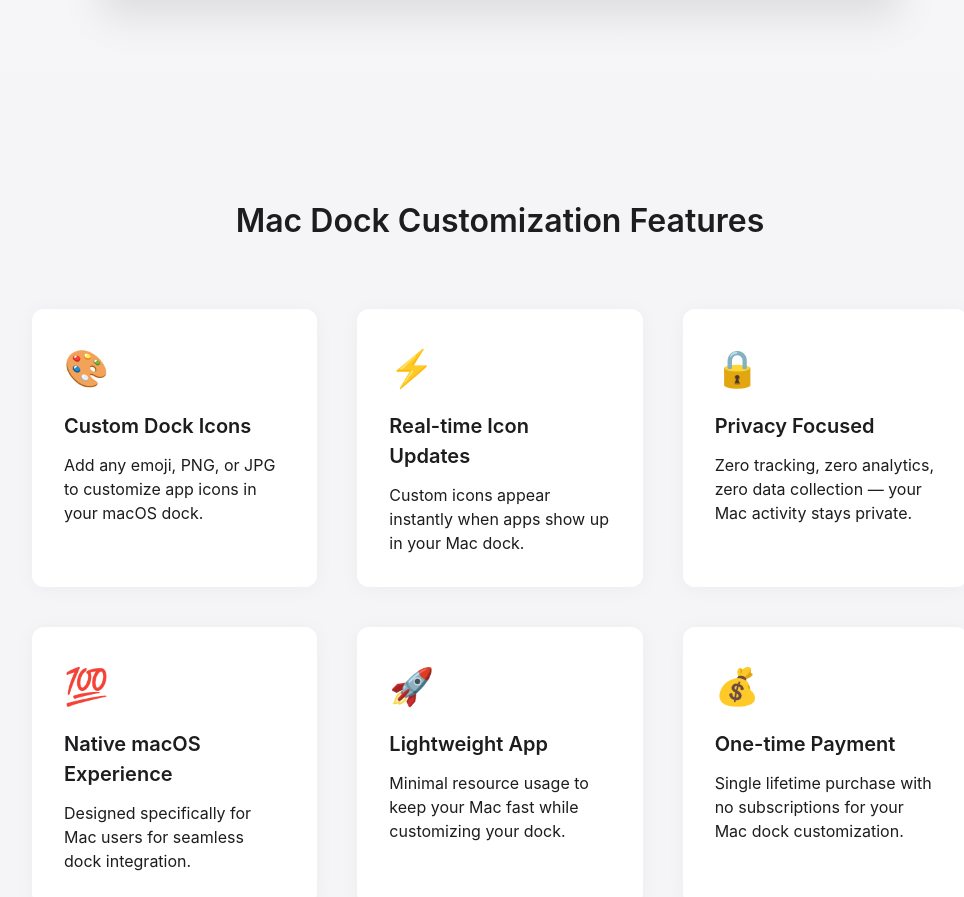
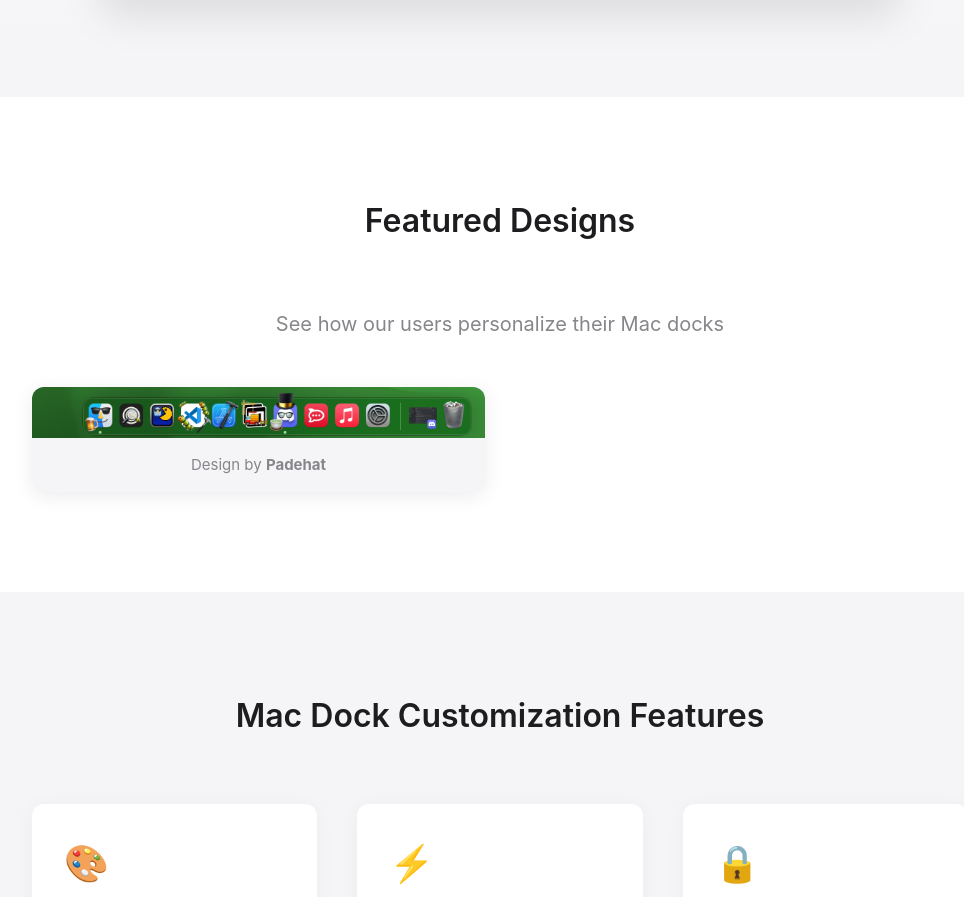
Before and after one commit to ejbills/CharmBar-site, a plain HTML site: page index.html in a window 1280 px wide. Shown: the part 2333-3230 px from the top of the page, without its empty margins (140-1104 px from the left). Drawn offline with Linux system fonts and the light colour scheme.

Commit message:
add user example

```diff
--- a/index.html
+++ b/index.html
@@ -326,6 +326,91 @@
                 padding: 32px;
             }
         }
+
+        .featured-designs {
+        padding: 100px 0;
+        background-color: var(--background-primary);
+    }
+
+    .featured-subtitle {
+        text-align: center;
+        font-size: 20px;
+        color: var(--text-secondary);
+        margin-bottom: 48px;
+        max-width: 600px;
+        margin-left: auto;
+        margin-right: auto;
+    }
+
+    .designs-grid {
+        display: grid;
+        grid-template-columns: repeat(auto-fill, minmax(300px, 1fr));
+        gap: 30px;
+        justify-content: center;
+    }
+
+    .design-card {
+        background-color: var(--background-secondary);
+        border-radius: 12px;
+        overflow: hidden;
+        box-shadow: 0 4px 20px rgba(0, 0, 0, 0.08);
+        transition: transform 0.2s ease, box-shadow 0.2s ease;
+    }
+
+    .design-card:hover {
+        transform: translateY(-5px);
+        box-shadow: 0 8px 30px rgba(0, 0, 0, 0.12);
+    }
+
+    .design-image-container {
+        width: 100%;
+        overflow: hidden;
+    }
+
+    .design-image {
+        width: 100%;
+        height: auto;
+        display: block;
+        transition: transform 0.3s ease;
+    }
+
+    .design-card:hover .design-image {
+        transform: scale(1.03);
+    }
+
+    .design-info {
+        padding: 16px 20px;
+    }
+
+    .design-credit {
+        font-size: 15px;
+        color: var(--text-secondary);
+        text-align: center;
+    }
+
+    /* Media Queries for mobile responsiveness */
+    @media (max-width: 768px) {
+        .featured-designs {
+            padding: 60px 0;
+        }
+
+        .designs-grid {
+            grid-template-columns: 1fr;
+            max-width: 400px;
+            margin: 0 auto;
+        }
+
+        .featured-subtitle {
+            font-size: 18px;
+            margin-bottom: 32px;
+        }
+    }
+
+    @media (max-width: 480px) {
+        .design-card {
+            max-width: 100%;
+        }
+    }
     </style>
     <!-- Schema.org markup for Google -->
     <script type="application/ld+json">
@@ -398,6 +483,25 @@
                         Your browser does not support the video tag.
                     </video>
                 </div>
+            </div>
+        </div>
+    </section>
+
+    <section class="featured-designs" id="featured-designs">
+        <div class="container">
+            <h2 class="section-title">Featured Designs</h2>
+            <p class="featured-subtitle">See how our users personalize their Mac docks</p>
+
+            <div class="designs-grid">
+                <div class="design-card">
+                    <div class="design-image-container">
+                        <img src="src/users/user_example_1.png" alt="CharmBar design by Padehat" class="design-image">
+                    </div>
+                    <div class="design-info">
+                        <p class="design-credit">Design by <strong>Padehat</strong></p>
+                    </div>
+                </div>
+                <!-- More design cards -->
             </div>
         </div>
     </section>
```
Also changed, not shown: src/users/user_example_1.png (added).
